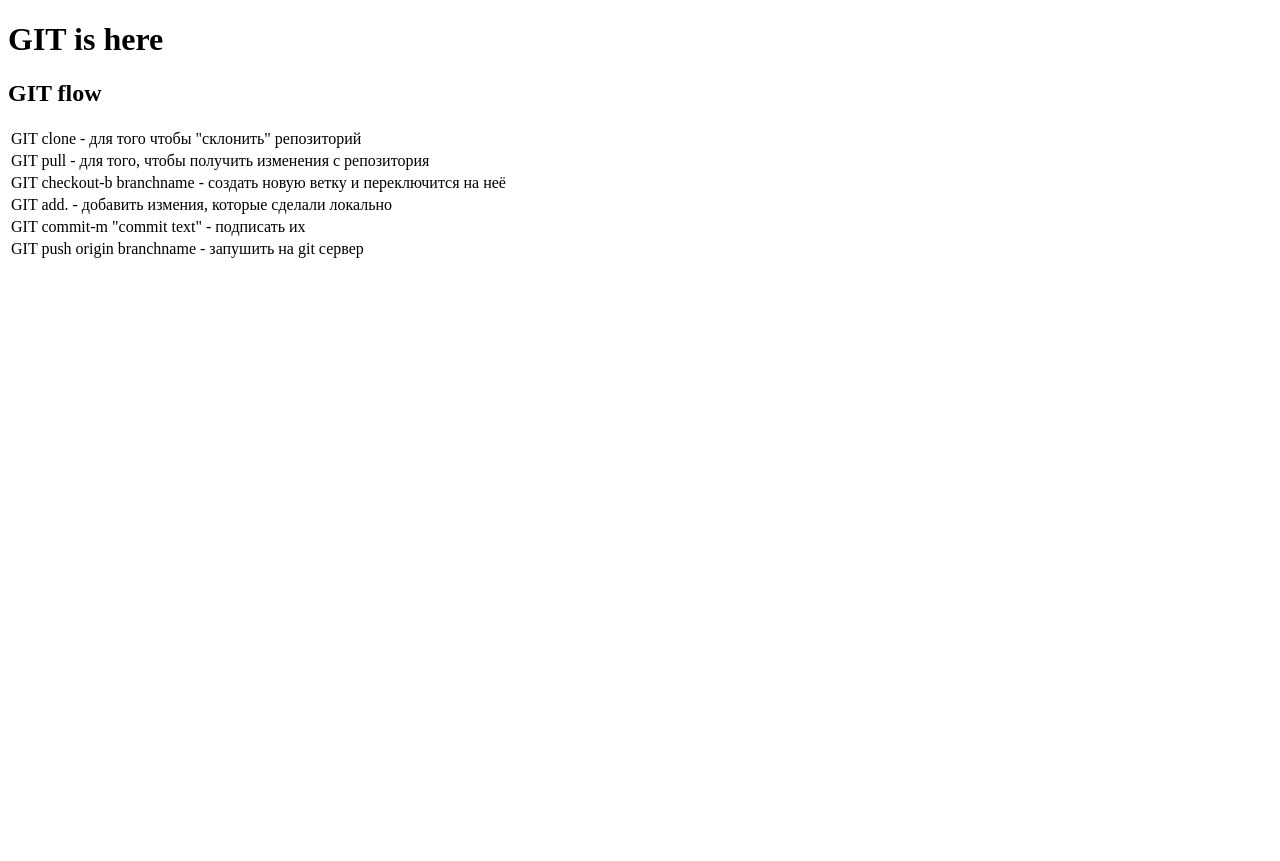
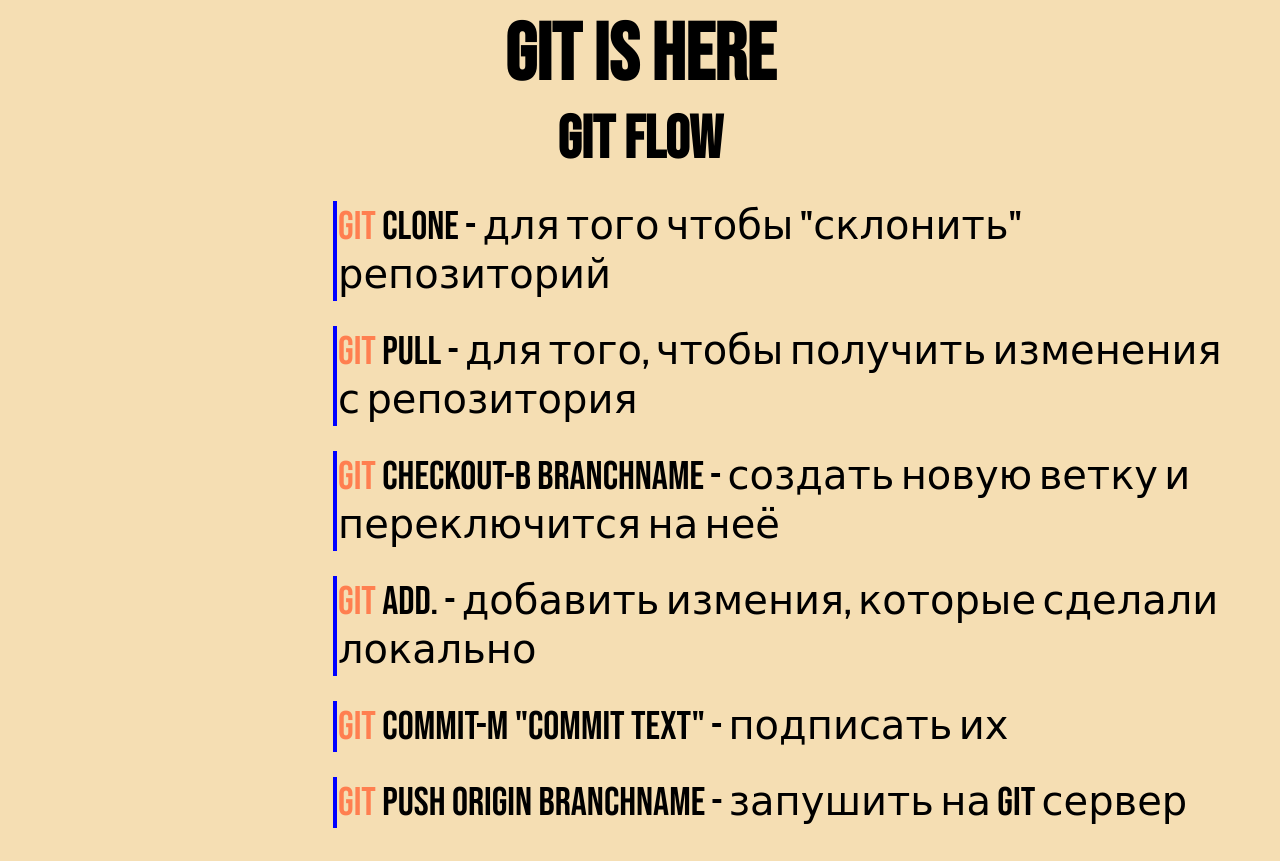
Before and after one commit to Ogur4iksnp/lesson5.1, a plain HTML site: page index.html in a window 1280 px wide. Before the commit the page ends 800 px from the top, so only its background shows below. Drawn offline with Linux system fonts and the light colour scheme; files that its build step writes are made by us from their sources; the site is published under a folder, as on GitHub Pages, so addresses that start at the root find nothing.

Commit message:
Update index.html

```diff
--- a/index.html
+++ b/index.html
@@ -4,7 +4,7 @@
     <meta charset="UTF-8">
     <meta http-equiv="X-UA-Compatible" content="IE=edge">
     <meta name="viewport" content="width=device-width, initial-scale=1.0">
-    <link rel="stylesheet" type ="text/css" href="/css/style.css">
+    <link rel="stylesheet" type ="text/css" href="style.css">
     <title>Document</title>
 </head>
 <body>
```
